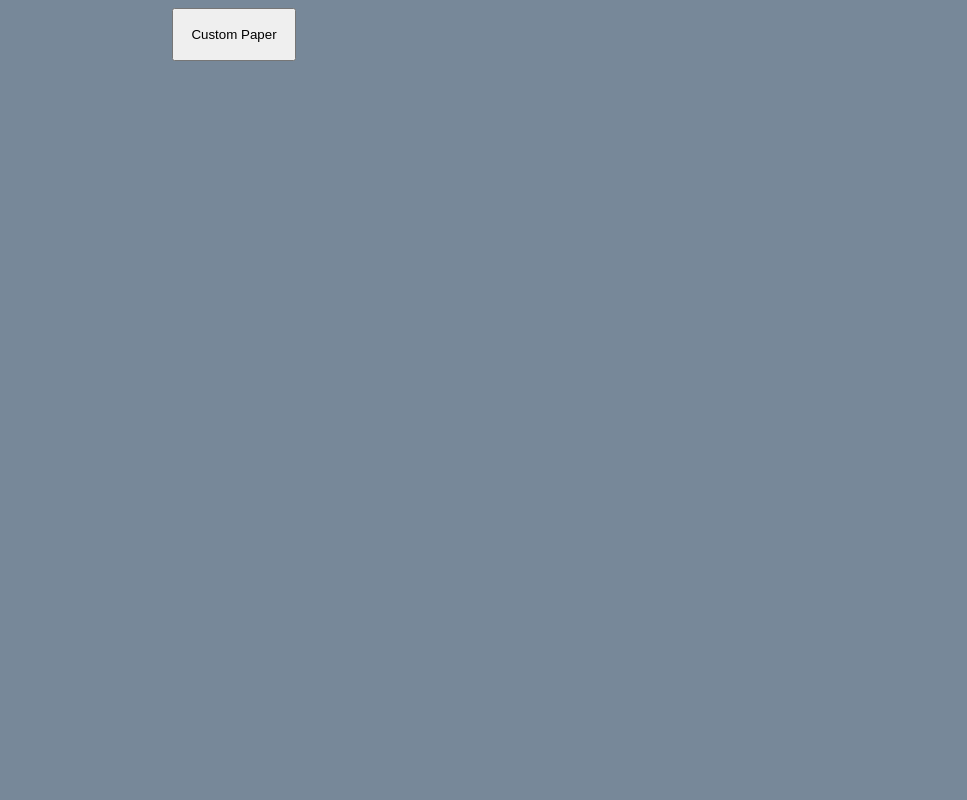
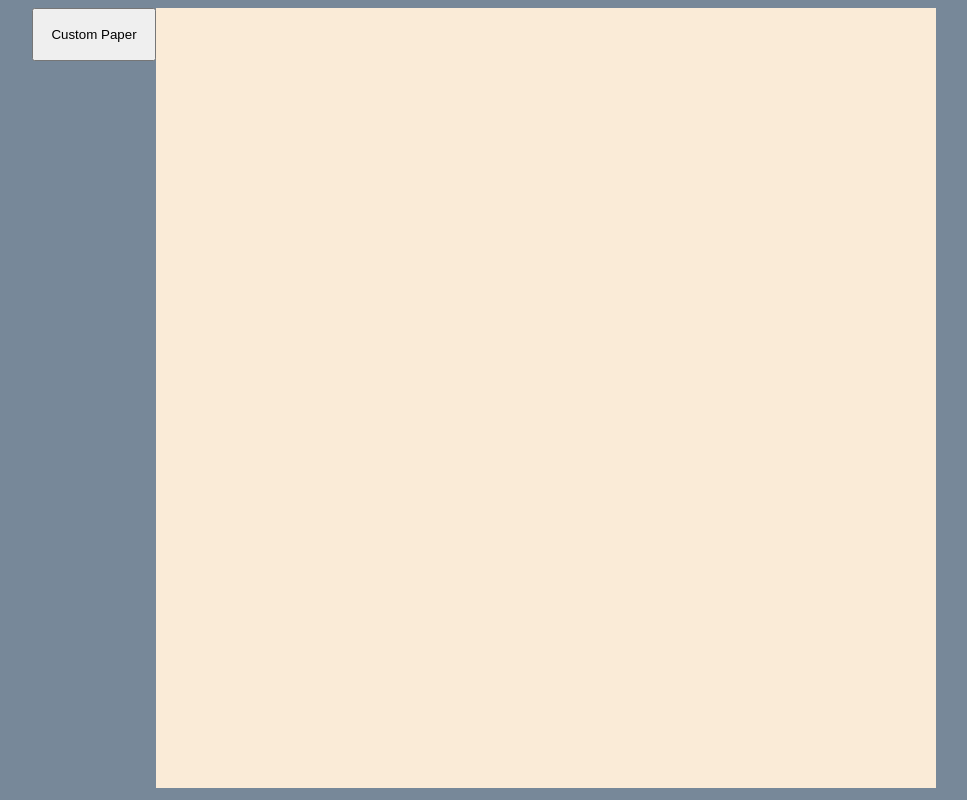
Before and after one commit to naratip69/Etch-a-sketch, a plain HTML site: page index.html in a window 1280 px wide. Shown: the whole page, without its empty margins (156-1123 px from the left). Drawn offline with Linux system fonts and the light colour scheme.

Commit message:
make grid size bigger and initialize first paper

```diff
--- a/script.js
+++ b/script.js
@@ -35,3 +35,5 @@ btn.addEventListener("click", ()=>{
     body.appendChild(newContainer);
     createGrid(size);
 })
+
+createGrid();
--- a/style.css
+++ b/style.css
@@ -7,14 +7,14 @@ body{
 
 #container{
     display: flex;
-    width: 500px;
-    height: 500px;
+    width: 780px;
+    height: 780px;
     flex-shrink: 0;
     flex-direction: column;
 }
 
 .line{
-    width: 500px;
+    width: 780px;
     flex: 1;
     display: flex;
 }
```
